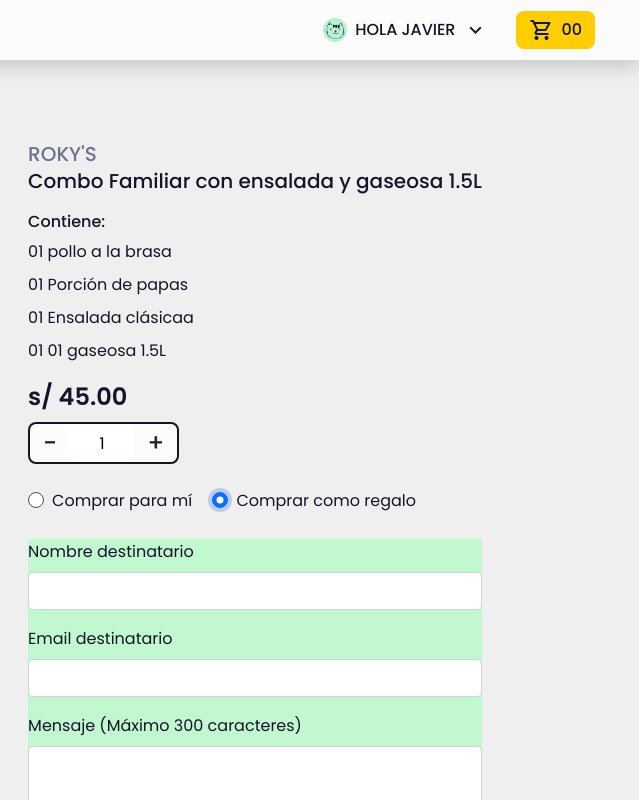
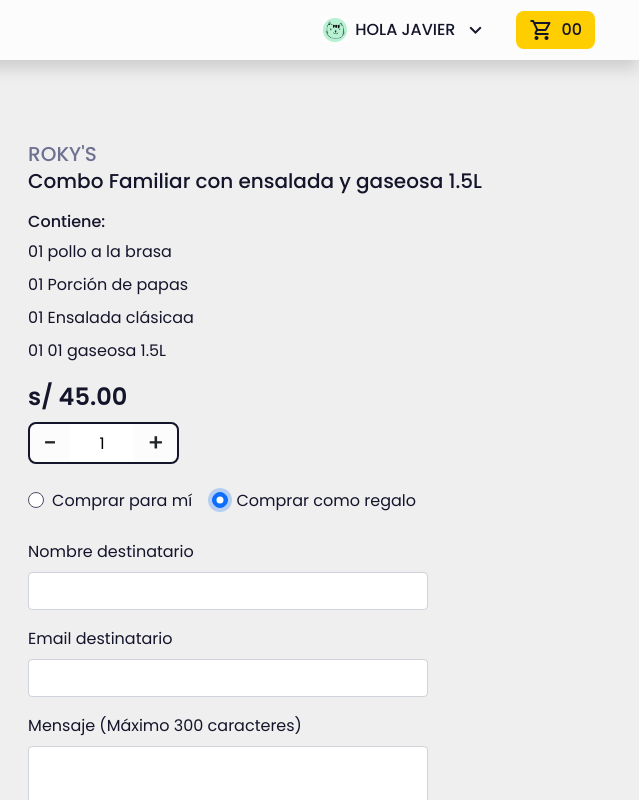
Before and after one commit to javierbull/v2-beePrize, a plain HTML site: page pages/detalleProducto.html in a window 1280 px wide. Both pictures are taken after a click on the radio button "Comprar como regalo". Shown: the top 800 px of the page, 641-1280 px from the left. Drawn offline with nearby package versions, Linux system fonts and the light colour scheme.

Commit message:
detalle producto show content buy for

```diff
--- a/css/main.css
+++ b/css/main.css
@@ -1371,11 +1371,11 @@ input[type=number] {
 
 /* form section buy */
 .form-buy-for {
-  background-color: #C1F8CF;
-  width: 100%;
-}
-
-#form-delivery-time {
+  /* background-color: #C1F8CF; */
+  width: 25rem;
+}
+
+#form-delivery-time, #wrap-buy-for {
   display: none;
 }
 
--- a/js/main.js
+++ b/js/main.js
@@ -33,6 +33,14 @@ $(document).ready(function(){
 
   $("#optionDelivery1").click(function() {
     $("#form-delivery-time").hide();
+  });
+
+  $("#optionbuyFor2").click(function() {
+    $("#wrap-buy-for").show();
+  });
+
+  $("#optionbuyFor1").click(function() {
+    $("#wrap-buy-for").hide();
   });
 
   // END SHOW HIDE PANELS
--- a/pages/detalleProducto.html
+++ b/pages/detalleProducto.html
@@ -234,7 +234,8 @@
                                 </div>
                             </div>
 
-                            <form class="form-buy-for">
+                            <div class="wrap-buy-for" id="wrap-buy-for">
+                                <form class="form-buy-for" id="form-buy-for">
                                     <div class="mb-3">
                                       <label for="inputAddresseeName" class="form-label">Nombre destinatario</label>
                                       <input type="text" class="form-control" id="inputAddresseeName">
@@ -268,6 +269,7 @@
                                         <input type="date" class="form-control" id="inputDeliveryDate">
                                     </div>
                                 </form>
+                            </div>
 
                             <a href="cart.html" type="button" class="btn button-primary btn-block-mobile">
                                 Agregar al carrito
```
Lines whose indentation alone changed are shown as unchanged.
